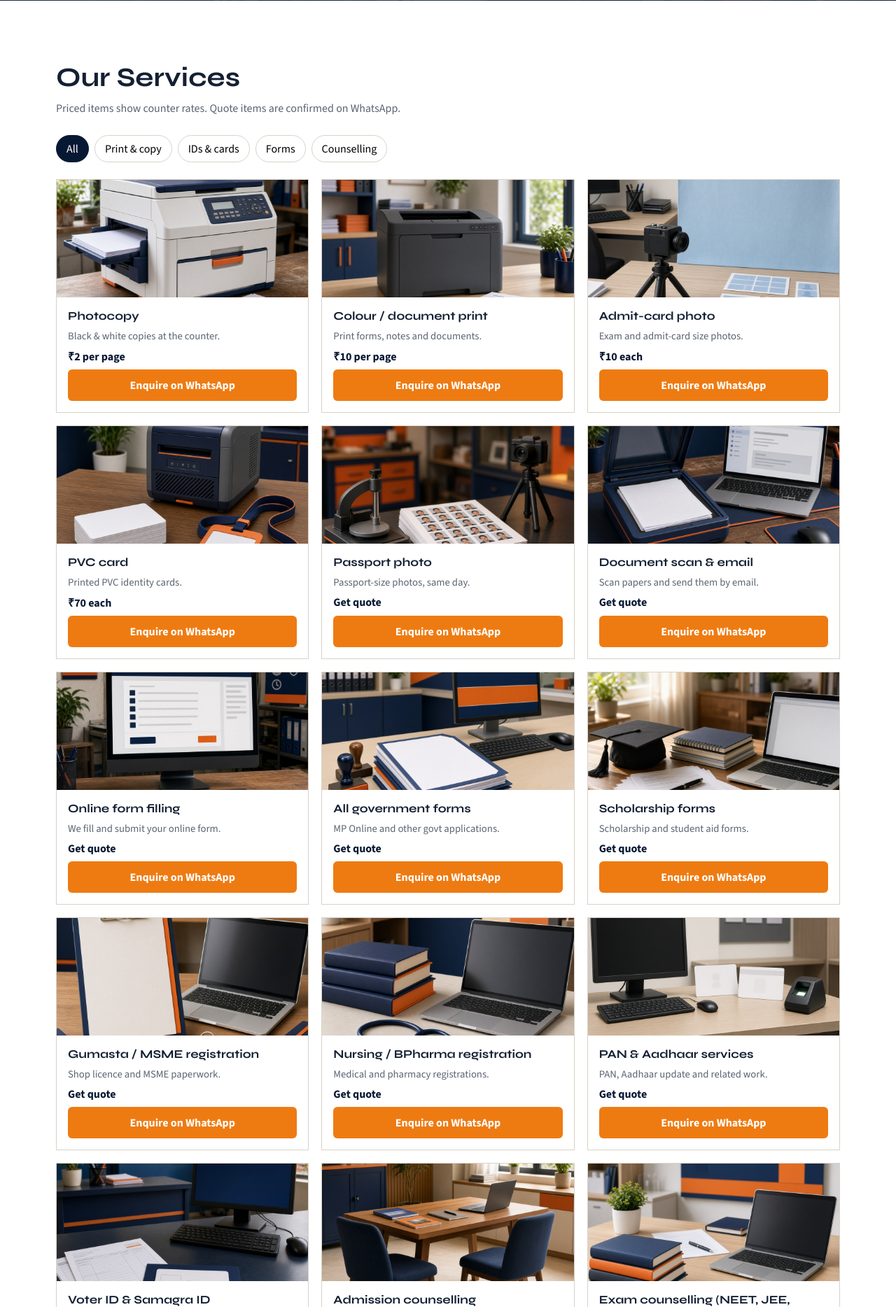
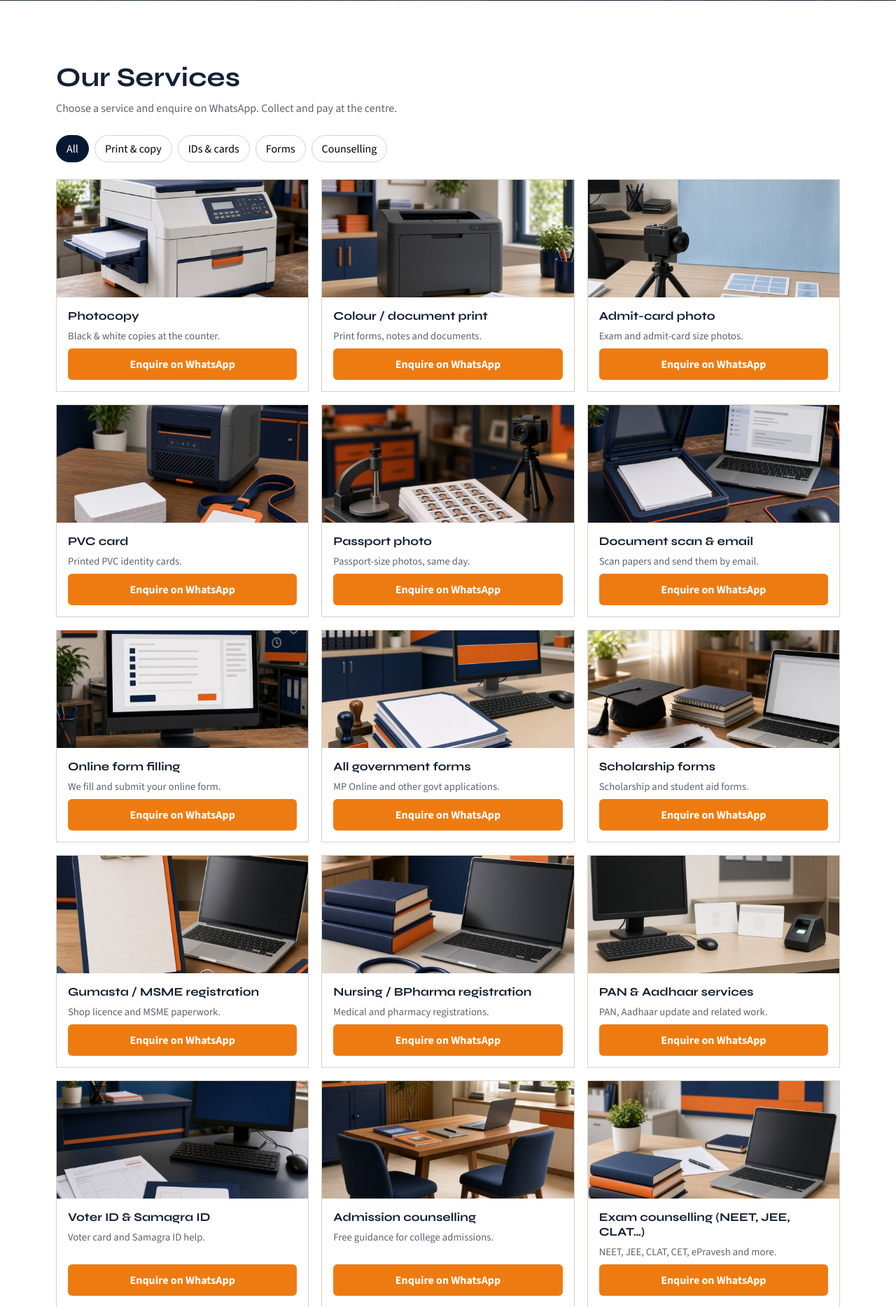
Before and after one commit to Amol-dhakate/Netguru, a Flask app: page / in a window 1280 px wide. Shown: the part 699-2567 px from the top of the page at 70% size. Run offline with Flask 3, Linux system fonts and the light colour scheme.

Commit message:
Remove prices from shop service cards.
Co-authored-by: Cursor <cursoragent@cursor.com>

```diff
--- a/python/public/static/css/style.css
+++ b/python/public/static/css/style.css
@@ -270,12 +270,6 @@ h2 {
   font-size: 0.92rem;
 }
 
-.price {
-  color: var(--navy) !important;
-  font-weight: 700;
-  font-size: 1rem !important;
-}
-
 .add-btn {
   margin-top: auto;
   border: 0;
--- a/python/src/netguru/__init__.py
+++ b/python/src/netguru/__init__.py
@@ -17,8 +17,6 @@ PRODUCTS = [
         "id": "photocopy",
         "name": "Photocopy",
         "category": "print",
-        "price": 2,
-        "unit": "per page",
         "icon": "copy",
         "image": "shop-photocopy.png",
         "blurb": "Black & white copies at the counter.",
@@ -27,8 +25,6 @@ PRODUCTS = [
         "id": "printout",
         "name": "Colour / document print",
         "category": "print",
-        "price": 10,
-        "unit": "per page",
         "icon": "printer",
         "image": "shop-printout.png",
         "blurb": "Print forms, notes and documents.",
@@ -37,8 +33,6 @@ PRODUCTS = [
         "id": "admit-photo",
         "name": "Admit-card photo",
         "category": "print",
-        "price": 10,
-        "unit": "each",
         "icon": "camera",
         "image": "shop-admit-photo.png",
         "blurb": "Exam and admit-card size photos.",
@@ -47,8 +41,6 @@ PRODUCTS = [
         "id": "pvc-card",
         "name": "PVC card",
         "category": "ids",
-        "price": 70,
-        "unit": "each",
         "icon": "id-card",
         "image": "shop-pvc-card.png",
         "blurb": "Printed PVC identity cards.",
@@ -57,8 +49,6 @@ PRODUCTS = [
         "id": "passport-photo",
         "name": "Passport photo",
         "category": "print",
-        "price": None,
-        "unit": "",
         "icon": "camera",
         "image": "shop-passport-photo.png",
         "blurb": "Passport-size photos, same day.",
@@ -67,8 +57,6 @@ PRODUCTS = [
         "id": "scan-email",
         "name": "Document scan & email",
         "category": "print",
-        "price": None,
-        "unit": "",
         "icon": "scan",
         "image": "shop-scan-email.png",
         "blurb": "Scan papers and send them by email.",
@@ -77,8 +65,6 @@ PRODUCTS = [
         "id": "online-form",
         "name": "Online form filling",
         "category": "forms",
-        "price": None,
-        "unit": "",
         "icon": "monitor",
         "image": "shop-online-form.png",
         "blurb": "We fill and submit your online form.",
@@ -87,8 +73,6 @@ PRODUCTS = [
         "id": "govt-forms",
         "name": "All government forms",
         "category": "forms",
-        "price": None,
-        "unit": "",
         "icon": "building",
         "image": "shop-govt-forms.png",
         "blurb": "MP Online and other govt applications.",
@@ -97,8 +81,6 @@ PRODUCTS = [
         "id": "scholarship",
         "name": "Scholarship forms",
         "category": "forms",
-        "price": None,
-        "unit": "",
         "icon": "cap",
         "image": "shop-scholarship.png",
         "blurb": "Scholarship and student aid forms.",
@@ -107,8 +89,6 @@ PRODUCTS = [
         "id": "gumasta-msme",
         "name": "Gumasta / MSME registration",
         "category": "forms",
-        "price": None,
-        "unit": "",
         "icon": "clipboard",
         "image": "shop-gumasta-msme.png",
         "blurb": "Shop licence and MSME paperwork.",
@@ -117,8 +97,6 @@ PRODUCTS = [
         "id": "medical-reg",
         "name": "Nursing / BPharma registration",
         "category": "forms",
-        "price": None,
-        "unit": "",
         "icon": "medical",
         "image": "shop-medical-reg.png",
         "blurb": "Medical and pharmacy registrations.",
@@ -127,8 +105,6 @@ PRODUCTS = [
         "id": "pan-aadhaar",
         "name": "PAN & Aadhaar services",
         "category": "ids",
-        "price": None,
-        "unit": "",
         "icon": "id-card",
         "image": "shop-pan-aadhaar.png",
         "blurb": "PAN, Aadhaar update and related work.",
@@ -137,8 +113,6 @@ PRODUCTS = [
         "id": "voter-samagra",
         "name": "Voter ID & Samagra ID",
         "category": "ids",
-        "price": None,
-        "unit": "",
         "icon": "id-card",
         "image": "shop-voter-samagra.png",
         "blurb": "Voter card and Samagra ID help.",
@@ -147,8 +121,6 @@ PRODUCTS = [
         "id": "counselling",
         "name": "Admission counselling",
         "category": "counselling",
-        "price": 0,
-        "unit": "guidance",
         "icon": "users",
         "image": "shop-counselling.png",
         "blurb": "Free guidance for college admissions.",
@@ -157,8 +129,6 @@ PRODUCTS = [
         "id": "exam-counselling",
         "name": "Exam counselling (NEET, JEE, CLAT…)",
         "category": "counselling",
-        "price": None,
-        "unit": "",
         "icon": "book",
         "image": "shop-exam-counselling.png",
         "blurb": "NEET, JEE, CLAT, CET, ePravesh and more.",
@@ -235,15 +205,6 @@ GALLERY = [
 ]
 
 
-def price_label(product: dict) -> str:
-    if product["price"] is None:
-        return "Get quote"
-    if product["price"] == 0:
-        return "Free guidance"
-    extra = f" {product['unit']}" if product["unit"] else ""
-    return f"₹{product['price']}{extra}"
-
-
 def create_app() -> Flask:
     app = Flask(
         __name__,
@@ -256,7 +217,6 @@ def create_app() -> Flask:
         products = [
             {
                 **item,
-                "price_label": price_label(item),
                 "enquire_href": (
                     "https://wa.me/"
                     + WHATSAPP
--- a/python/src/netguru/static/css/style.css
+++ b/python/src/netguru/static/css/style.css
@@ -270,12 +270,6 @@ h2 {
   font-size: 0.92rem;
 }
 
-.price {
-  color: var(--navy) !important;
-  font-weight: 700;
-  font-size: 1rem !important;
-}
-
 .add-btn {
   margin-top: auto;
   border: 0;
--- a/python/src/netguru/templates/index.html
+++ b/python/src/netguru/templates/index.html
@@ -61,7 +61,7 @@
       <div class="wrap">
         <h2>Our Services</h2>
         <p class="section-lead">
-          Priced items show counter rates. Quote items are confirmed on WhatsApp.
+          Choose a service and enquire on WhatsApp. Collect and pay at the centre.
         </p>
         <div class="filters" data-filters>
           {% for cat in categories %}
@@ -82,7 +82,6 @@
             <div class="product-body">
               <h3>{{ item.name }}</h3>
               <p>{{ item.blurb }}</p>
-              <p class="price">{{ item.price_label }}</p>
               <a
                 class="btn primary add-btn"
                 href="{{ item.enquire_href }}"
--- a/static/css/style.css
+++ b/static/css/style.css
@@ -270,12 +270,6 @@ h2 {
   font-size: 0.92rem;
 }
 
-.price {
-  color: var(--navy) !important;
-  font-weight: 700;
-  font-size: 1rem !important;
-}
-
 .add-btn {
   margin-top: auto;
   border: 0;
```
Also changed, not shown: index.html (+1 -16 lines), python/public/index.html (+1 -16 lines), python/tests/test_app.py (+5 -1 lines).
